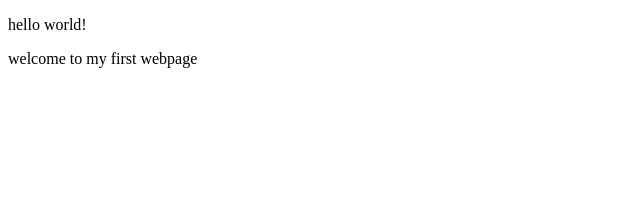
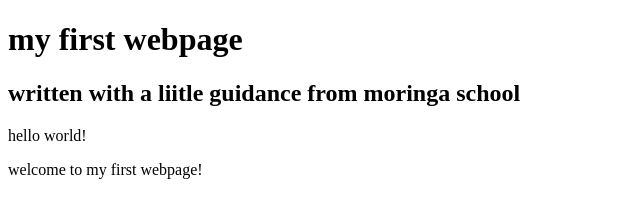
Before and after one commit to Dave-3/SCRAM-MASTER-NINJA, a plain HTML site: page my-first-website/index.html in a window 1280 px wide. Shown: the whole page, without its empty margins (0-640 px from the left). Drawn offline with Linux system fonts and the light colour scheme.

Commit message:
headers and paragraphs

```diff
--- a/my-first-website/index.html
+++ b/my-first-website/index.html
@@ -1,10 +1,13 @@
 <!DOCTYPE html>
   <html>
     <head>
-      <title>my first webpage</title>
+      <title>my first webpage!</title>
     </head>
       <body>
-        <p>hello world!</p>
-        <p>welcome to my first webpage</p>
+        <h1>my first webpage</h1>
+        <h2>written with a liitle guidance from moringa school</h2>
+
+          <p>hello world!</p>
+          <p>welcome to my first webpage!</p>
       </body>
   </html>
```
